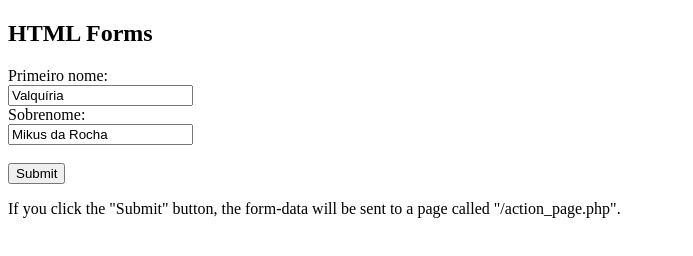
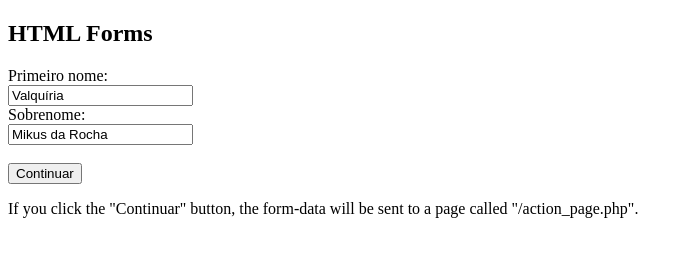
Before and after one commit to Valquiria-rocha/-valquiria-rocha.github.io, a plain HTML site: page index.html in a window 1280 px wide. Shown: the whole page, without its empty margins (0-693 px from the left). Drawn offline with Linux system fonts and the light colour scheme.

Commit message:
index.html

```diff
--- a/index.html
+++ b/index.html
@@ -4,15 +4,15 @@
 
 <h2>HTML Forms</h2>
 
-<form action="/action_page.php">
+<form action="">
   <label for="fname">Primeiro nome:</label><br>
   <input type="text" id="fname" name="fname" value="Valquíria"><br>
   <label for="lname">Sobrenome:</label><br>
   <input type="text" id="lname" name="lname" value="Mikus da Rocha"><br><br>
-  <input type="submit" value="Submit">
+  <input type="submit" value="Continuar">
 </form>
 
-<p>If you click the "Submit" button, the form-data will be sent to a page called "/action_page.php".</p>
+<p>If you click the "Continuar" button, the form-data will be sent to a page called "/action_page.php".</p>
 
 </body>
 </html>
```
